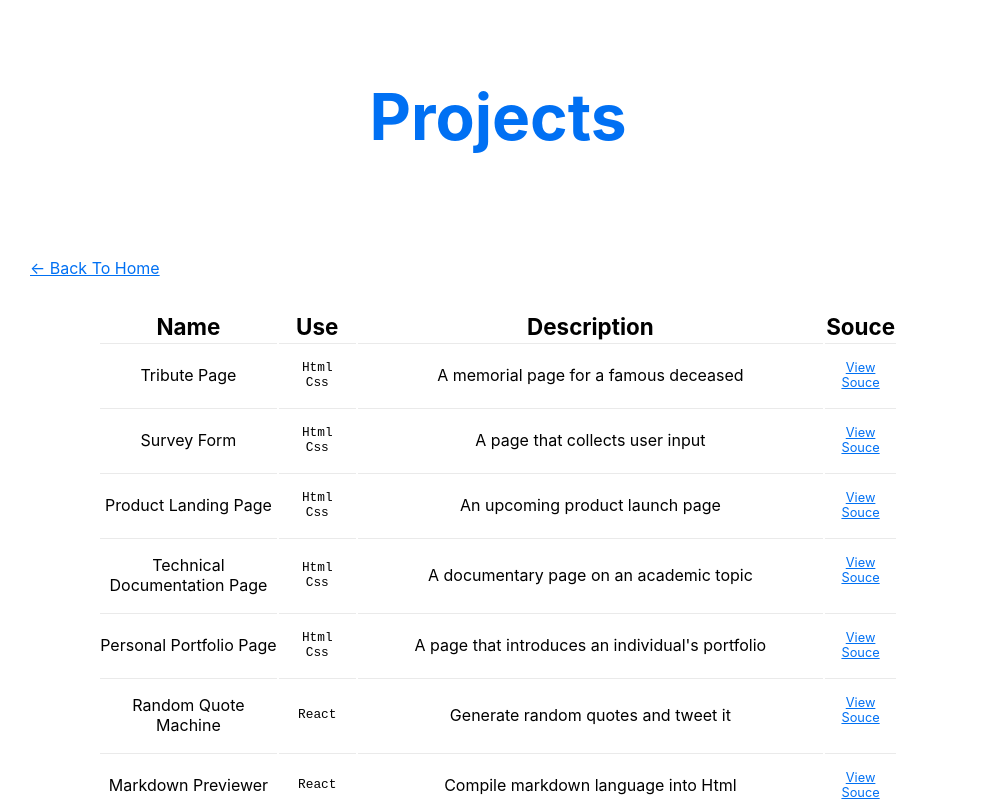
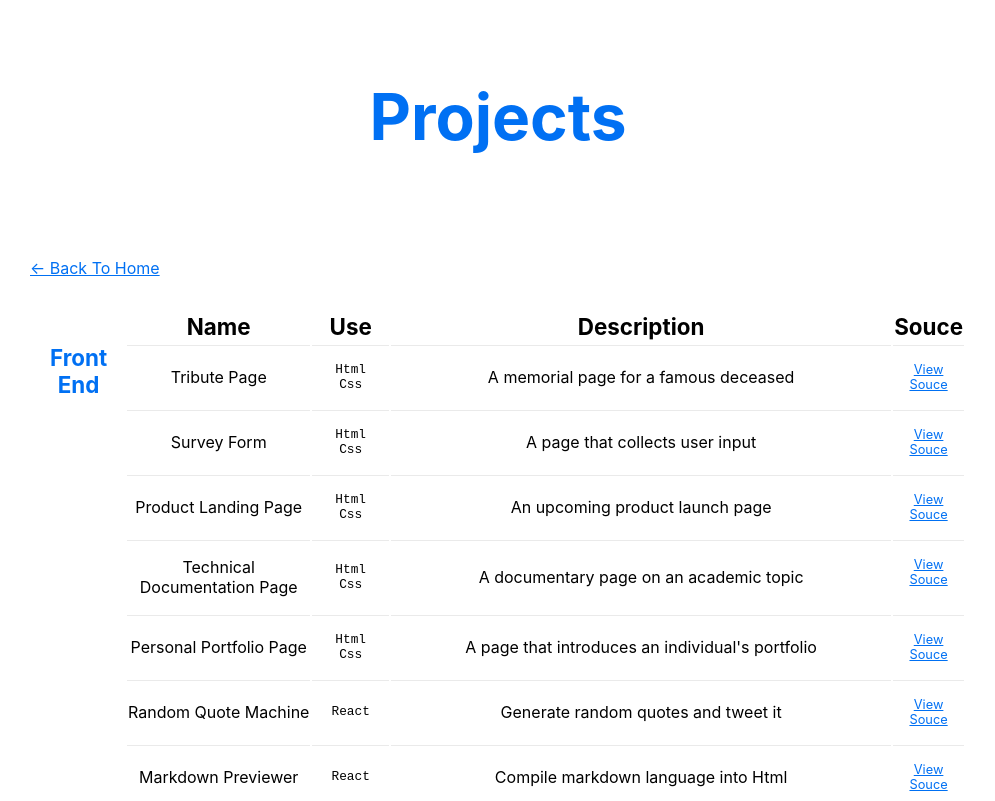
Before and after one commit to hadinhtu97/hadinhtu97, a Next.js app: page /projects in a window 1280 px wide. Shown: the top 801 px of the page, without its empty margins (142-1137 px from the left). Built offline with nearby package versions, Linux system fonts and the light colour scheme.

Commit message:
Feat: add type of project column

```diff
--- a/pages/projects.js
+++ b/pages/projects.js
@@ -23,10 +23,14 @@ const Projects = () => {
             <section className={styles.projects}>
                 <table>
                     <tr>
+                        <th></th>
                         <th>Name</th>
                         <th>Use</th>
                         <th>Description</th>
                         <th>Souce</th>
+                    </tr>
+                    <tr>
+                        <th rowSpan={15} className={styles.typeColumn}>Front End</th>
                     </tr>
                     <Article projectName='Tribute Page'
                         projectTechs={['Html', 'Css']}
@@ -112,6 +116,9 @@ const Projects = () => {
                         projectView='https://codepen.io/hadinhtu97/pen/ZEpQaBz'
                         projectSouce='https://github.com/hadinhtu97/treemap-diagram'
                     />
+                    <tr>
+                        <th rowSpan={13} className={styles.typeColumn}>Back End</th>
+                    </tr>
                     <Article projectName='Timestamp'
                         projectTechs={['Node', 'Express']}
                         projectDescription="Backend APIs convert time to unix timestamp"
@@ -184,6 +191,9 @@ const Projects = () => {
                         projectView='https://repl.it/@hadinhtu97/anonymous-message-board'
                         projectSouce='https://github.com/hadinhtu97/anonymous-message-board'
                     />
+                    <tr>
+                        <th rowSpan={13} className={styles.typeColumn}>Python</th>
+                    </tr>
                     <Article projectName='Arithmetic Formatter'
                         projectTechs={['Python']}
                         projectDescription="Receives a list of strings that are arithmetic problems and returns the problems arranged vertically and side-by-side"
--- a/styles/projects.module.css
+++ b/styles/projects.module.css
@@ -1,6 +1,6 @@
 .projects table {
     margin: 2rem auto;
-    width: 800px;
+    max-width: 1000px;
     text-align: center;
 }
 
@@ -29,3 +29,8 @@
     color: #0070f3;
     font-size: 0.8rem;
 }
+
+.typeColumn {
+    vertical-align: top;
+    color: #0070f3;
+}
```
